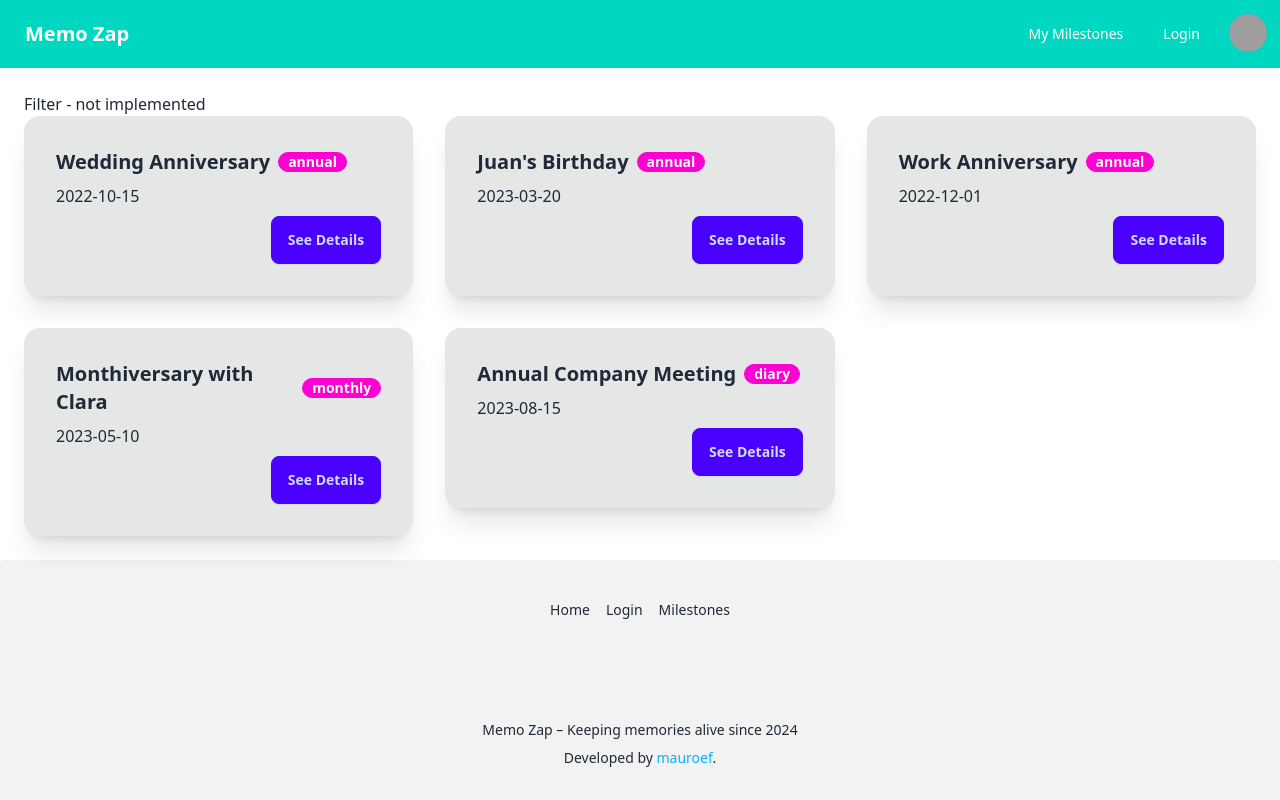
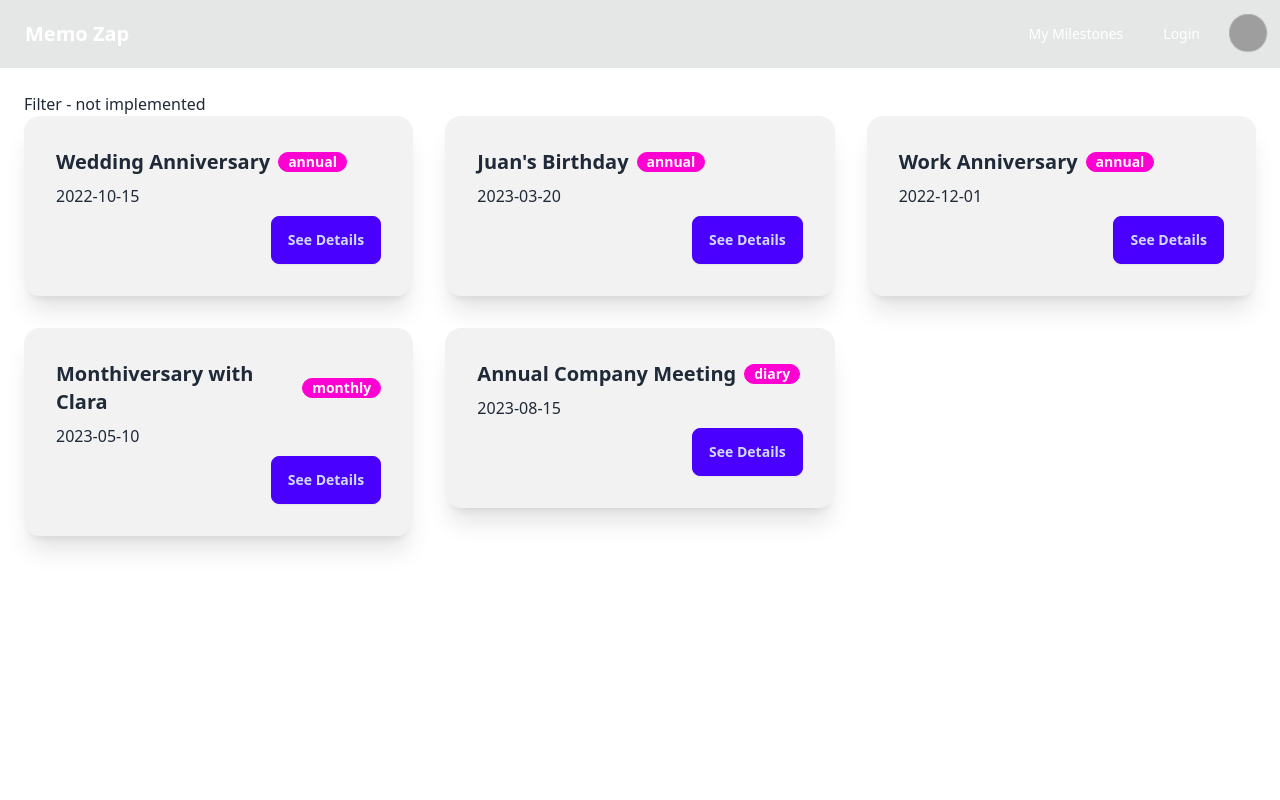
Before and after one commit to mauroef/memo-zap, a Vue app: page /milestones in a window 1280 px wide. Shown: the top 800 px of the page. Built offline with nearby package versions, Linux system fonts and the light colour scheme; grey boxes are pictures that could not be loaded; some icons are missing.

Commit message:
Tweaks on layout components

```diff
--- a/src/components/layout/TheFooter.vue
+++ b/src/components/layout/TheFooter.vue
@@ -1,6 +1,6 @@
 <template>
   <footer
-    class="footer footer-center bg-base-200 text-base-content rounded p-10"
+    class="footer footer-center bg-base-200 text-base-content p-10"
   >
     <nav class="grid grid-flow-col gap-4">
       <router-link to="/" class="link link-hover">Home</router-link>
--- a/src/components/layout/TheHeader.vue
+++ b/src/components/layout/TheHeader.vue
@@ -2,7 +2,7 @@
   <div class="drawer">
     <input id="my-drawer-3" type="checkbox" class="drawer-toggle" />
     <div class="drawer-content flex flex-col">
-      <header class="navbar bg-accent w-full">
+      <header class="navbar bg-base-300 w-full">
         <div class="flex-none lg:hidden">
           <label
             for="my-drawer-3"
--- a/src/components/milestones/MilestoneItem.vue
+++ b/src/components/milestones/MilestoneItem.vue
@@ -1,5 +1,5 @@
 <template>
-  <div class="card bg-base-300 shadow-xl">
+  <div class="card bg-base-200 shadow-xl">
     <div class="card-body">
       <h2 class="card-title">
         {{ props.name }}
--- a/src/views/milestones/MilestoneListView.vue
+++ b/src/views/milestones/MilestoneListView.vue
@@ -1,6 +1,6 @@
 <template>
   <section
-    class="max-w-7xl mx-auto p-6"
+    class="max-w-7xl mx-auto p-6 min-h-screen"
     v-if="milestonesStore.allMilestones.length > 0"
   >
     <article>
```
